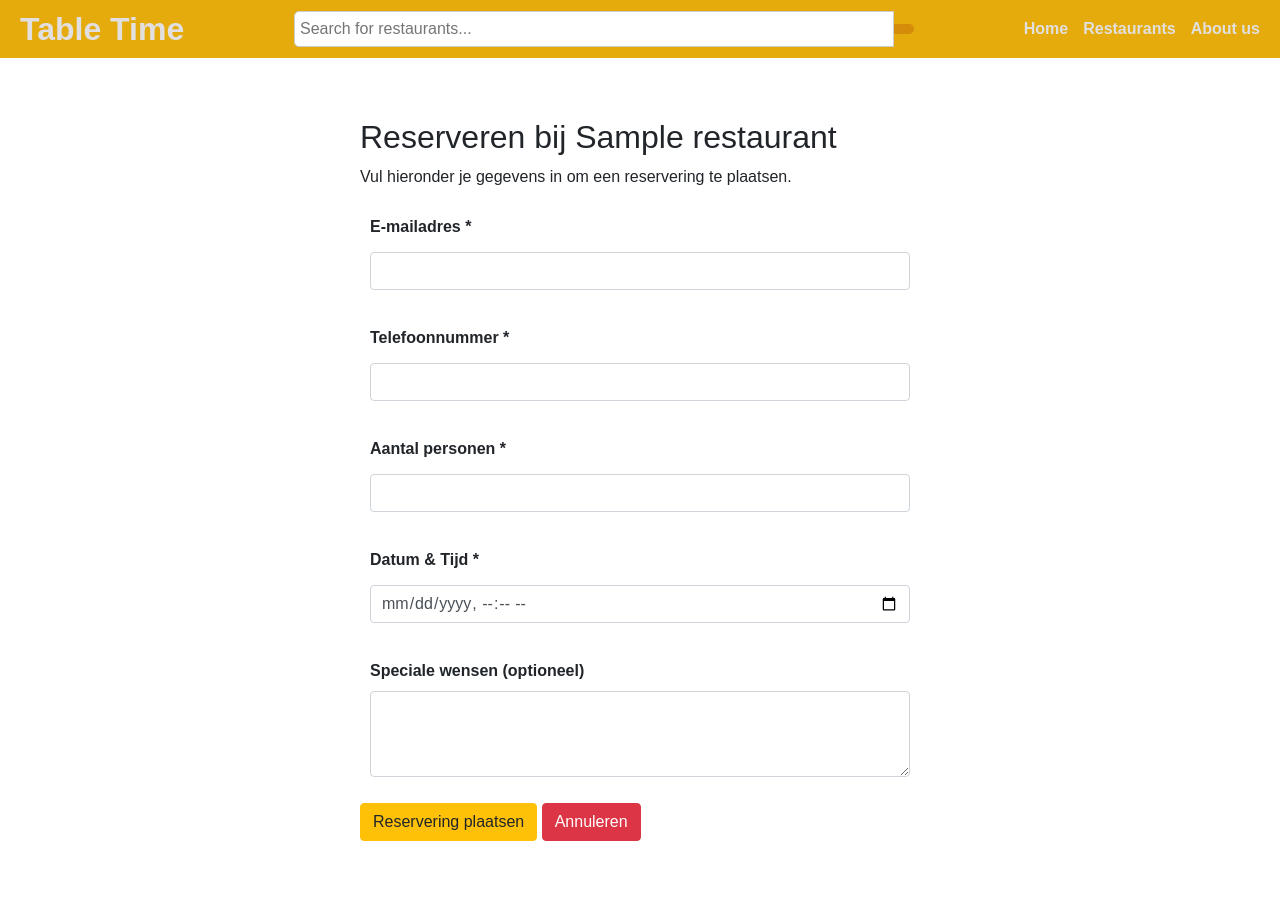
After one commit to RickHogenhout3/TableTime, a PHP site: page /reservering.php?id=1 in a window 1280 px wide. The commit adds this page. Run offline with PHP 8.4, Linux system fonts and the light colour scheme; tables that the repository leaves empty hold one stand-in row (values such as "Sample post").

Commit message:
added resrevations and have a php script to let a restaurant deny a reservation if over capacity

```diff
--- a/admin/index.php
+++ b/admin/index.php
@@ -167,6 +167,11 @@ $reservations = $stmtReservations->fetchAll();
                            onclick="return confirm('Weet je zeker dat je deze reservering wilt bevestigen?');">
                            Bevestigen
                         </a>
+                        <a href="deny_reservation.php?id=<?= $reservation['id']; ?>"
+                            class="btn btn-danger btn-sm"
+                            onclick="return confirm('Weet je zeker dat je deze reservering wilt Weigeren?');">
+                            Weigeren
+                        </a>
                     <?php else: ?>
                         -
                     <?php endif; ?>
--- /dev/null
+++ b/reservering.php
@@ -0,0 +1,99 @@
+<?php
+include_once "config.php";
+
+if (!isset($_GET["id"])) {
+    die("Geen restaurant geselecteerd.");
+}
+$restaurant_id = intval($_GET["id"]);
+
+// Restaurantinformatie ophalen
+$queryRestaurant = "SELECT * FROM restaurants WHERE id = ?";
+$stmt = $connect->prepare($queryRestaurant);
+$stmt->execute([$restaurant_id]);
+$restaurant = $stmt->fetch();
+
+if (!$restaurant) {
+    die("Restaurant niet gevonden.");
+}
+
+$error = null;
+
+// Verwerking reservering
+if ($_SERVER["REQUEST_METHOD"] === "POST") {
+    $email = trim($_POST["email"]);
+    $phone = trim($_POST["phone"]);
+    $party_size = intval($_POST["party_size"]);
+    $reservation_time = $_POST["reservation_time"];
+    $special_requests = !empty($_POST["special_requests"]) ? trim($_POST["special_requests"]) : null;
+
+    if (!empty($email) && !empty($phone) && $party_size > 0 && !empty($reservation_time)) {
+        $sql = "INSERT INTO reservations (email, phone, restaurant_id, party_size, reservation_time, special_requests, status, created_at, updated_at)
+                VALUES (?, ?, ?, ?, ?, ?, 'pending', NOW(), NOW())";
+        $stmt = $connect->prepare($sql);
+
+        if ($stmt->execute([$email, $phone, $restaurant_id, $party_size, $reservation_time, $special_requests])) {
+            header("Location: menu.php?id=" . $restaurant_id . "&reserved=1");
+            exit();
+        } else {
+            $error = "Er ging iets mis met het opslaan van je reservering. Probeer het opnieuw.";
+        }
+    } else {
+        $error = "Vul alle verplichte velden in.";
+    }
+}
+?>
+
+<!DOCTYPE html>
+<html lang="nl">
+<head>
+    <meta charset="UTF-8">
+    <title>Reserveren bij <?= htmlspecialchars($restaurant["name"]); ?> - Table Time</title>
+    <link rel="stylesheet" href="https://stackpath.bootstrapcdn.com/bootstrap/4.5.2/css/bootstrap.min.css">
+    <link rel="stylesheet" href="style.css">
+    <style>
+        body { font-family: Arial, sans-serif; }
+        .wrapper { max-width: 600px; margin: 40px auto; padding: 20px; }
+    </style>
+</head>
+<body>
+    <?php include_once "header.html" ?>
+<div class="wrapper">
+    <h2>Reserveren bij <?= htmlspecialchars($restaurant["name"]); ?></h2>
+    <p>Vul hieronder je gegevens in om een reservering te plaatsen.</p>
+
+    <?php if ($error): ?>
+        <div class="alert alert-danger"><?= htmlspecialchars($error) ?></div>
+    <?php endif; ?>
+
+    <form action="reservering.php?id=<?= $restaurant_id ?>" method="POST">
+        <div class="form-group">
+            <label for="email">E-mailadres *</label>
+            <input type="email" name="email" id="email" class="form-control" required>
+        </div>
+
+        <div class="form-group">
+            <label for="phone">Telefoonnummer *</label>
+            <input type="text" name="phone" id="phone" class="form-control" required>
+        </div>
+
+        <div class="form-group">
+            <label for="party_size">Aantal personen *</label>
+            <input type="number" name="party_size" id="party_size" class="form-control" min="1" max="<?= htmlspecialchars($restaurant["capacity"]); ?>" required>
+        </div>
+
+        <div class="form-group">
+            <label for="reservation_time">Datum & Tijd *</label>
+            <input type="datetime-local" name="reservation_time" id="reservation_time" class="form-control" required>
+        </div>
+
+        <div class="form-group">
+            <label for="special_requests">Speciale wensen (optioneel)</label>
+            <textarea name="special_requests" id="special_requests" class="form-control" rows="3"></textarea>
+        </div>
+
+        <button type="submit" class="btn btn-warning">Reservering plaatsen</button>
+        <a href="menu.php?id=<?= $restaurant_id ?>" class="btn btn-danger">Annuleren</a>
+    </form>
+</div>
+</body>
+</html>
```
Also changed, not shown: admin/deny_reservation.php (added, +16 -0 lines), menu.php (+13 -2 lines).
